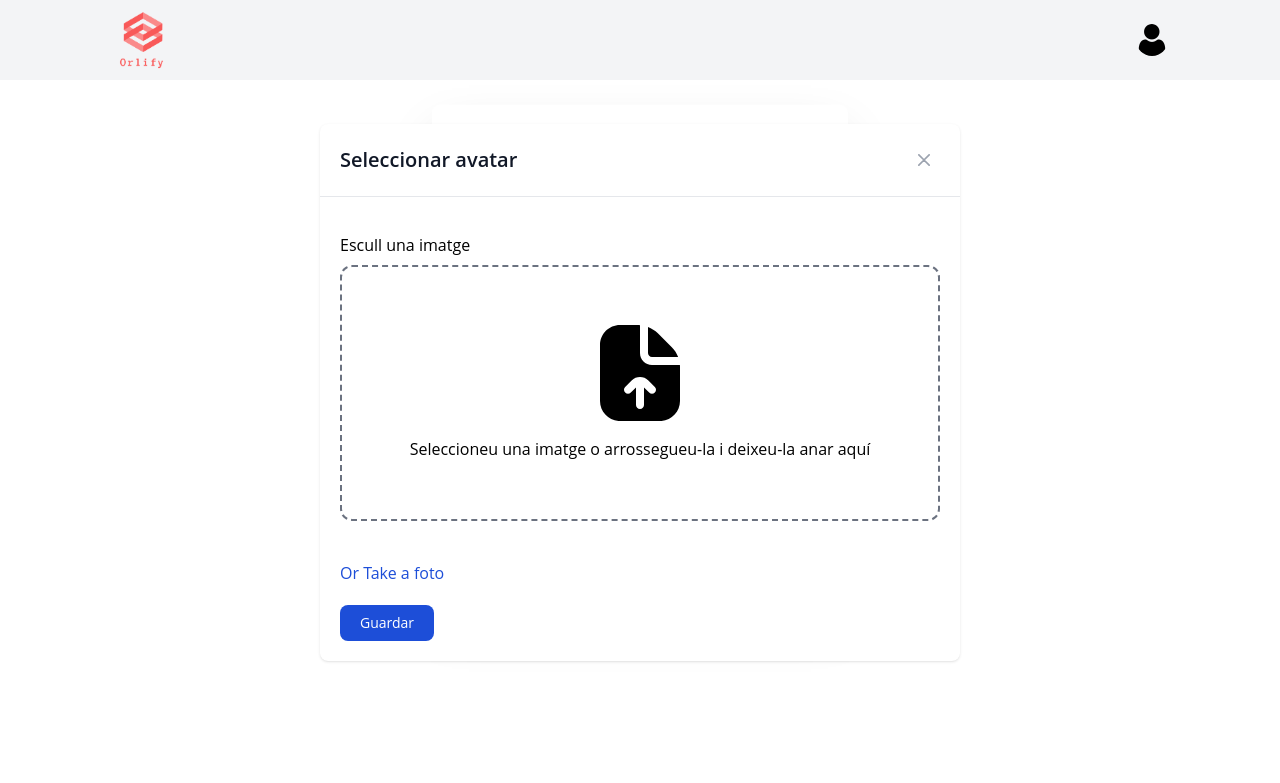
After one commit to remmko/Orlify, a PHP site: template App/Views/changeuser.php in a window 1280 px wide, after a click on "Editar". The commit adds this page. Shown: the top 783 px of the page. Run offline with PHP 8.4, Linux system fonts and the light colour scheme; the template is opened without the code that fills it, so the values that code supplies are empty; style sheets or scripts are compiled from the project's sources; some libraries are stand-ins or nearby versions.

Commit message:
Change student info added

```diff
--- /dev/null
+++ b/App/Views/changeuser.php
@@ -0,0 +1,224 @@
+<!DOCTYPE html>
+<html lang="ca">
+
+<head>
+    <meta charset="UTF-8">
+    <meta name="viewport" content="width=device-width, initial-scale=1.0">
+
+    <!-- Tailwind CSS -->
+    <link rel="stylesheet" href="/main.css">
+
+    <link rel="shortcut icon" href="/img/logo.png" type="image/x-icon">
+
+    <title>Alumne</title>
+    <script src="https://cdn.jsdelivr.net/npm/sweetalert2@10"></script>
+
+</head>
+<style>
+    .bg-custom {
+        background-color: #1a4bd0;
+    }
+</style>
+
+<body>
+
+    <?php require_once("nav.php") ?>
+
+    <div id="default-modal" tabindex="-1" aria-hidden="true" class="hidden overflow-y-auto overflow-x-hidden fixed top-0 right-0 left-0 z-50 justify-center items-center w-full md:inset-0 h-[calc(100%-1rem)] max-h-full">
+        <div class="relative p-4 w-full max-w-2xl max-h-full">
+            <!-- Modal content -->
+            <div class="relative bg-white rounded-lg shadow dark:bg-gray-700">
+                <!-- Modal header -->
+                <div class="flex items-center justify-between p-4 md:p-5 border-b rounded-t dark:border-gray-600">
+                    <h3 class="text-xl font-semibold text-gray-900 dark:text-white">
+                        Seleccionar avatar
+                    </h3>
+                    <button type="button" class="text-gray-400 bg-transparent hover:bg-gray-200 hover:text-gray-900 rounded-lg text-sm w-8 h-8 ms-auto inline-flex justify-center items-center dark:hover:bg-gray-600 dark:hover:text-white" data-modal-hide="default-modal">
+                        <svg class="w-3 h-3" aria-hidden="true" xmlns="http://www.w3.org/2000/svg" fill="none" viewBox="0 0 14 14">
+                            <path stroke="currentColor" stroke-linecap="round" stroke-linejoin="round" stroke-width="2" d="m1 1 6 6m0 0 6 6M7 7l6-6M7 7l-6 6" />
+                        </svg>
+                    </button>
+                </div>
+
+                <!-- Modal body -->
+                <div class="p-4 md:p-5 space-y-4">
+                    <div>
+                        <form action="changeuserimage?id=<?php echo $users["id"]?>&group=<?php echo $group?>" method="post" enctype="multipart/form-data">
+                            <label for="file" class="block mt-4 mb-2">Escull una imatge</label>
+
+                            <div id="dropArea1" class="flex flex-col items-center justify-center w-full h-64 border-2 border-dashed border-gray-500 flex items-center justify-center rounded-xl mb-4">
+                                <img src="/img/subir-archivo.svg" alt="Imatge de pujada d'elements" class="w-24 mb-4" draggable="false">
+                                <span id="dropText1" class="">Seleccioneu una imatge o arrossegueu-la i deixeu-la anar aquí</span>
+                                <input type="file" aria-label="Entrada de imatges" name="avatar" id="avatar" class="hidden" accept="image/">
+                            </div>
+
+                            <div id="fileNameDisplay" class="mt-2 text-gray-700"></div>
+
+                            <br>
+
+                            <button data-modal-target="image-modal" data-modal-toggle="image-modal" class=" text-blue-700" type="button">
+                                Or Take a foto
+                            </button>
+
+                            <button type="submit" class="block text-white bg-blue-700 hover:bg-blue-800 focus:ring-4 focus:outline-none focus:ring-blue-300 font-small rounded-lg text-sm px-5 py-2 mt-5 text-center dark:bg-blue-600 dark:hover:bg-blue-700 dark:focus:ring-blue-800">
+                                Guardar
+                            </button>
+                        </form>
+
+
+
+                    </div>
+                </div>
+
+            </div>
+        </div>
+    </div>
+
+    <div class="main">
+        <div class="bg-white max-w-2xl shadow-2xl overflow-hidden sm:rounded-lg principal">
+            <div class="px-4 py-5 sm:px-6">
+                <h3 class="text-lg leading-6 font-medium text-gray-900">
+                    Informació Personal
+                </h3>
+            </div>
+
+            <form action="changeuserinfo?id=<?php echo $users["id"]?>&group=<?php echo $group?>" method="post" enctype="multipart/form-data">
+
+                <div class="border-t border-gray-200">
+                    <dl>
+                        <div class="bg-gray-50 px-4 py-5 sm:grid sm:grid-cols-3 sm:gap-4 sm:px-6">
+                            <dt class="text-sm font-medium text-gray-500">
+                                Nom
+                            </dt>
+                            <dd class="mt-1 text-sm text-gray-900 sm:mt-0 sm:col-span-2">
+                                <div class="info">
+                                    <input type="name" name="name" value="<?= $users["name"] ?>" class="image-input bg-inherit">
+                                </div>
+                            </dd>
+                        </div>
+                        <div class="bg-white px-4 py-5 sm:grid sm:grid-cols-3 sm:gap-4 sm:px-6">
+                            <dt class="text-sm font-medium text-gray-500">
+                                Cognom
+                            </dt>
+                            <dd class="mt-1 text-sm text-gray-900 sm:mt-0 sm:col-span-2">
+                                <div class="info">
+                                    <input type="last_name" name="last_name" value="<?= $users["last_name"] ?>" class="image-input">
+                                </div>
+                            </dd>
+                        </div>
+                        <div class="bg-gray-50 px-4 py-5 sm:grid sm:grid-cols-3 sm:gap-4 sm:px-6">
+                            <dt class="text-sm font-medium text-gray-500">
+                                Nom d'usuari
+                            </dt>
+                            <dd class="mt-1 text-sm text-gray-900 sm:mt-0 sm:col-span-2">
+                                <?= $users["username"] ?>
+                            </dd>
+                        </div>
+                        <div class="bg-white px-4 py-5 sm:grid sm:grid-cols-3 sm:gap-4 sm:px-6">
+                            <dt class="text-sm font-medium text-gray-500">
+                                Correu electrònic
+                            </dt>
+                            <dd class="mt-1 text-sm text-gray-900 sm:mt-0 sm:col-span-2">
+                                <?= $users["email"] ?>
+                            </dd>
+                        </div>
+                        <div class="bg-gray-50 px-4 py-5 sm:grid sm:grid-cols-3 sm:gap-4 sm:px-6">
+                            <dt class="text-sm font-medium text-gray-500">
+                                Rol
+                            </dt>
+                            <dd class="mt-1 text-sm text-gray-900 sm:mt-0 sm:col-span-2">
+                                <?= $users["role"] ?>
+                            </dd>
+                        </div>
+                        <div class="bg-white px-4 py-5 sm:grid sm:grid-cols-3 sm:gap-4 sm:px-6">
+                            <dt class="text-sm font-medium text-gray-500">
+                                Avatar
+                            </dt>
+                            <dd class="mt-1 text-sm text-gray-900 sm:mt-0 sm:col-span-1">
+                                <?php
+                                if ($users["avatar"] == NULL) {
+                                    echo "<p>No hi ha avatar</p>";
+                                } else { ?>
+                                    <img src="<?= $users["avatar"] ?>" alt="Avatar" class="h-32">
+                                <?php } ?>
+                            </dd>
+
+                            <dd>
+                                <!-- Modal toggle -->
+                                <button data-modal-target="default-modal" data-modal-toggle="default-modal" class="block text-white bg-blue-700 hover:bg-blue-800 focus:ring-4 focus:outline-none focus:ring-blue-300 font-small rounded-lg text-sm px-5 py-2 text-center dark:bg-blue-600 dark:hover:bg-blue-700 dark:focus:ring-blue-800" type="button">
+                                    Editar
+                                </button>
+                            </dd>
+
+                            <!-- Form buton -->
+                            <dd class="flex mt-4">
+                                <input type="submit" data-modal-target="default-modal" data-modal-toggle="default-modal" class="block text-white bg-blue-700 hover:bg-blue-800 focus:ring-4 focus:outline-none focus:ring-blue-300 font-small rounded-lg text-xs px-3 py-1 text-center cursor-pointer dark:bg-blue-600 dark:hover:bg-blue-700 dark:focus:ring-blue-800" value="Confirma">
+                            </dd>
+                        </div>
+                    </dl>
+                </div>
+            </form>
+        </div>
+    </div>
+
+
+    <script src="/js/flowbite.min.js"></script>
+    <script src="/js/bundle.js"></script>
+    <script>
+        const dropArea = document.getElementById('dropArea1');
+        const dropText = document.getElementById('dropText1');
+        const fileInput = document.getElementById('avatar');
+        const fileNameDisplay = document.getElementById('fileNameDisplay');
+
+        dropArea.addEventListener('dragover', (e) => {
+            e.preventDefault();
+            dropArea.classList.add('border', 'border-solid', 'bg-custom', 'text-white');
+            dropArea.classList.remove('border-dashed');
+            dropText.textContent = 'Drop';
+        });
+
+        dropArea.addEventListener('dragleave', () => {
+            dropArea.classList.remove('bg-custom', 'text-white');
+            dropArea.classList.add('border-dashed');
+            dropText.textContent = 'Seleccioneu una imatge o arrossegueu-la i deixeu-la anar aquí';
+        });
+
+        dropArea.addEventListener('drop', (e) => {
+            e.preventDefault();
+            dropArea.classList.remove('bg-custom', 'text-white');
+            dropArea.classList.add('border-dashed');
+            dropText.textContent = 'Seleccioneu una imatge o arrossegueu-la i deixeu-la anar aquí';
+
+            const files = e.dataTransfer.files;
+            handleFiles(files);
+        });
+
+        fileInput.addEventListener('change', () => {
+            const files = fileInput.files;
+            handleFiles(files);
+        });
+
+        function handleFiles(files) {
+            for (const file of files) {
+                if (file.type.startsWith('image/')) {
+                    // Display the file name in a separate element
+                    fileNameDisplay.textContent = `Selected File: ${file.name}`;
+                    fileInput.files = files;
+                } else {
+                    Swal.fire({
+                        icon: 'error',
+                        title: 'Fitcher no valid',
+                        text: 'Si us plau, selecciona una imatge',
+                    });
+                }
+            }
+        }
+
+        dropArea.addEventListener('click', () => {
+            fileInput.click();
+        });
+    </script>
+
+</body>
+
+</html>
--- a/App/Views/teacherpanel.php
+++ b/App/Views/teacherpanel.php
@@ -92,6 +92,7 @@
                     <th>Cognoms</th>
                     <th>E-Mail</th>
                     <th>Avatar</th>
+                    <th></th>
                 </tr>
             </thead>
             <tbody>
@@ -102,6 +103,7 @@
                         <td><?= $users['last_name'] ?></td>
                         <td><?= $users['email'] ?></td>
                         <td><img style="width: 50px; height: 50px" src="<?= $users['avatar'] ?>" alt=""></td>
+                        <td><a href="/changeinfo?studentID=<?php echo $users["id"]?>&groupID=<?php echo $_GET["id"]?>"><img src="img/lapiz.svg" style="width: 20px;" alt=""></a></td>
                     </tr>
                 <?php endforeach; ?>
             </tbody>
--- a/public/index.php
+++ b/public/index.php
@@ -40,6 +40,7 @@ include "../App/Controllers/newOrla.php";
 include "../App/Controllers/test.php";
 include "../App/Controllers/randomUserGenerator.php";
 include "../App/Controllers/uploadRandomUser.php";
+include "../App/Controllers/changeuser.php";
 
 
 
@@ -73,5 +74,9 @@ $app->route("managerpanel", "ctrlManagerPanel");
 $app->route("neworla", "ctrlNewOrla");
 $app->route("rdmUser", "ctrlRdmUser");
 $app->route("uploadRdmUser", "uploadRdmUser");
+$app->route("changeinfo", "ctrlChangeUser");
+$app->route("changeuserinfo", "ctrlChangeInfo");
+$app->route("changeuserimage", "ctrlChangeUserImage");
+
 
 $app->execute();
```
Also changed, not shown: App/Controllers/changeuser.php (added, +61 -0 lines), App/models/users.php (+16 -0 lines).
